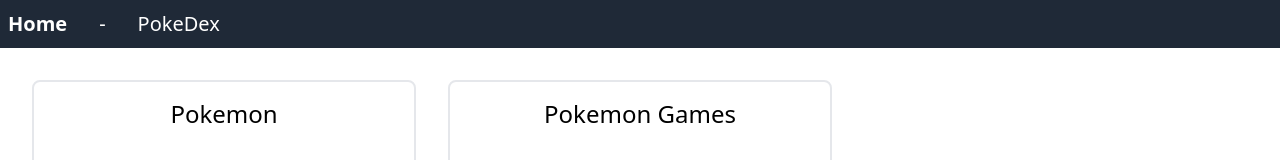
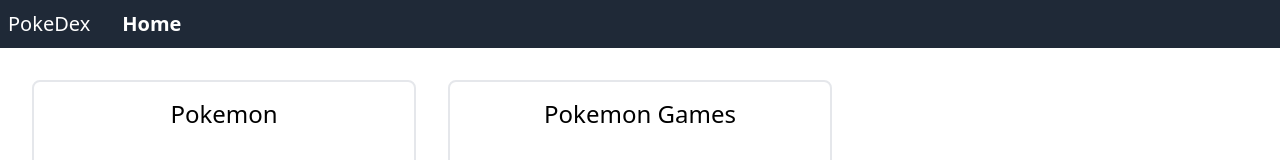
Before and after one commit to TomBebb/pokedex, a Vue app: page / in a window 1280 px wide. Shown: the top 160 px of the page. Built offline with nearby package versions, Linux system fonts and the light colour scheme.

Commit message:
Link to main

```diff
--- a/src/components/MyHeader.vue
+++ b/src/components/MyHeader.vue
@@ -1,14 +1,13 @@
 <script setup lang="ts">
+import { RouterLink } from 'vue-router';
+
 defineProps<{ pageName: string }>()
 </script>
 <template>
-  <header
-    class="sticky top-0 flex h-[6vh] select-none flex-row items-center gap-8 bg-gray-800 px-2 py-1 text-white"
-  >
+  <header class="sticky top-0 flex h-[6vh] select-none flex-row items-center gap-8 bg-gray-800 px-2 py-1 text-white">
+    <RouterLink to="/" class="text-xl">PokeDex</RouterLink>
     <div class="text-xl font-bold">
       {{ pageName }}
     </div>
-    <div class="text-xl">-</div>
-    <div class="text-xl">PokeDex</div>
   </header>
 </template>
```
